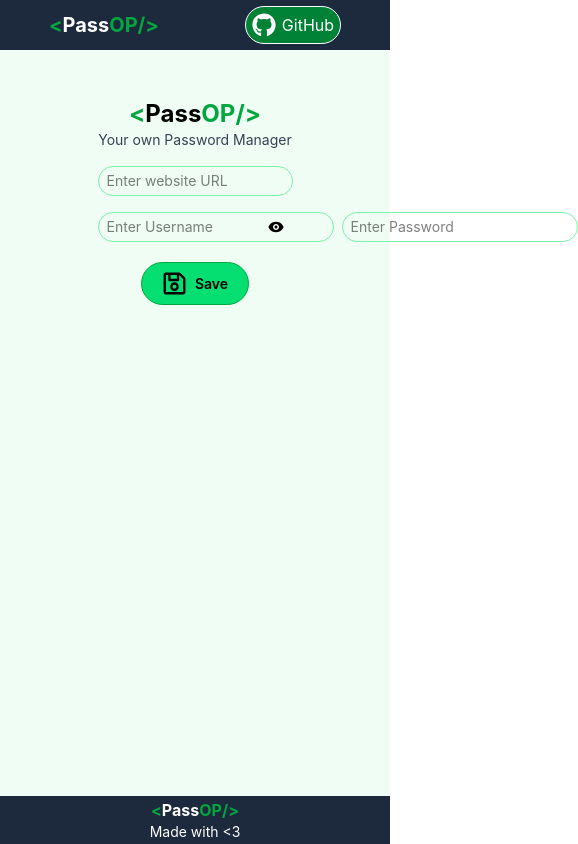
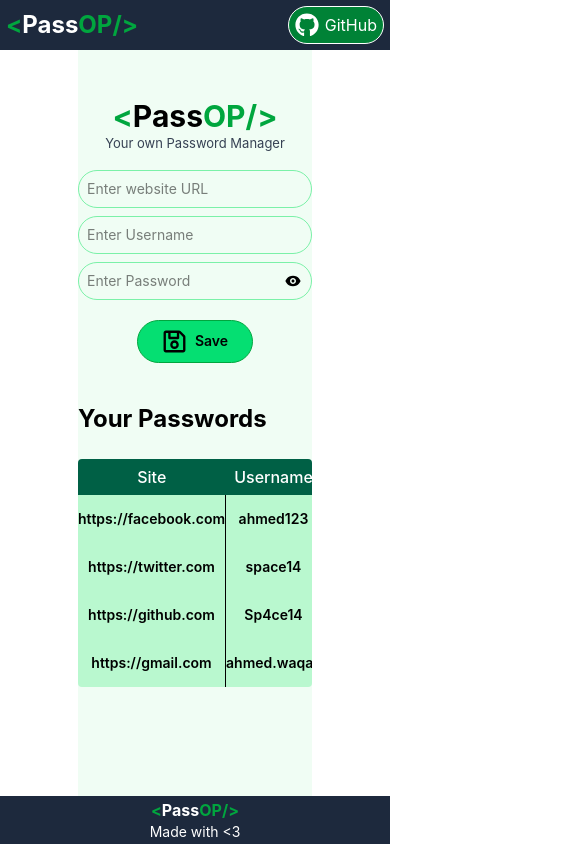
Before and after one commit to Sp4ce14/PasswordManager, a React (Vite) app: page / in a window 390 px wide. Shown: the whole page, 578 px wide, since content can reach past the window. Built offline with nearby package versions, Linux system fonts and the light colour scheme.

Commit message:
added-table-and-responsiveness

```diff
--- a/src/App.tsx
+++ b/src/App.tsx
@@ -2,22 +2,50 @@
 import Nav from './components/Nav.tsx'
 import Footer from './components/Footer.tsx'
 import Form from './components/Form.tsx'
-import './App.css'
+import Table from './components/Table.tsx'
+import type Record from './models/record.ts'
 
 function App() {
-
+  const mockRecords: Record[] = [
+    {
+      id: '1',
+      site: "https://facebook.com",
+      userName: "ahmed123",
+      password: "fbpass123",
+    },
+    {
+      id: '2',
+      site: "https://twitter.com",
+      userName: "space14",
+      password: "twitStrongPass!",
+    },
+    {
+      id: '3',
+      site: "https://github.com",
+      userName: "Sp4ce14",
+      password: "superSecret987",
+    },
+    {
+      id: '4',
+      site: "https://gmail.com",
+      userName: "ahmed.waqas",
+      password: "Gmail@2026",
+    },
+  ];
 
   return (
-    <div className="flex flex-col min-h-screen bg-green-50">
+    <div className="flex flex-col min-h-screen">
       <nav>
         <Nav />
       </nav>
-      <main className="flex-1 container max-w-1/2 mx-auto">
-        <div className="flex text-2xl font-bold mt-12 justify-self-center">
-        <div className="text-green-600">&lt;</div><div>Pass</div><div className="text-green-600">OP/&gt;</div>
+      <main className="flex-1 container max-w-3/5 mx-auto bg-green-50">
+        <div className="flex text-3xl font-bold mt-12 justify-self-center">
+          <div className="text-green-600">&lt;</div><div>Pass</div><div className="text-green-600">OP/&gt;</div>
         </div>
-        <div className="mb-4 text-sm justify-self-center text-gray-700">Your own Password Manager</div>
+        <div className="mb-4 text-[13px] justify-self-center text-gray-700">Your own Password Manager</div>
         <Form />
+        <div className="font-bold text-2xl mt-10 mb-6">Your Passwords</div>
+        <Table records={mockRecords}/>
       </main>
       <footer>
         <Footer />
--- a/src/components/Form.tsx
+++ b/src/components/Form.tsx
@@ -2,18 +2,18 @@
 import { BiSolidShow } from "react-icons/bi";
 import { FaRegSave } from "react-icons/fa";
 
-const PassInput = () => {
+const Form = () => {
   const [show, setShow] = useState<boolean>(false)
   return (
     <>
-      <input type="text" placeholder="Enter website URL" className="text-sm px-2 py-1 border border-green-300 rounded-3xl w-full" />
-      <div className="flex mt-4 gap-2 relative">
-        <input type="text" placeholder="Enter Username" className="text-sm px-2 py-1 border border-green-300 rounded-3xl flex-1" />
-        <input type={show ? "text" : "password"} placeholder="Enter Password" className="text-sm px-2 py-1 border border-green-300 rounded-3xl" />
-          <button className="text-lg hover:opacity-70 absolute right-2 cursor-pointer top-1.5" onClick={() => setShow(prev => !prev)}><BiSolidShow /></button>
+      <input type="text" placeholder="Enter website URL" className="text-sm px-2 py-2 border border-green-300 rounded-3xl w-full" />
+      <div className="flex flex-col md:flex-row mt-2 md:mt-4 gap-2 relative">
+        <input type="text" placeholder="Enter Username" className="text-sm px-2 py-2 border border-green-300 rounded-3xl md:flex-1" />
+        <input type={show ? "text" : "password"} placeholder="Enter Password" className="text-sm px-2 py-2 border border-green-300 rounded-3xl" />
+          <button className="text-lg hover:opacity-70 absolute right-2.5 bottom-2.5 md:right-2.5 md:top-2.5 cursor-pointer" onClick={() => setShow(prev => !prev)}><BiSolidShow /></button>
       </div>
       <div className="flex justify-center mt-5">
-        <button className="bg-green-400 border-green-600 border rounded-3xl py-2 px-5 font-semibold hover:opacity-90 cursor-pointer">
+        <button className="bg-green-400 border-green-600 border rounded-3xl py-2 px-6 font-semibold hover:opacity-90 cursor-pointer">
           <div className="flex gap-2 items-center">
             <div className="text-[25px]"><FaRegSave /></div> <div className="text-sm">Save</div>
           </div>
@@ -24,4 +24,4 @@
   )
 }
 
-export default PassInput
+export default Form
--- a/src/components/Nav.tsx
+++ b/src/components/Nav.tsx
@@ -2,8 +2,8 @@
 
 const Nav = () => {
   return (
-    <div className="bg-slate-800 display flex m-0 p-1.5 justify-around items-center">
-        <div className="flex text-xl font-bold">
+    <div className="bg-slate-800 display flex m-0 p-1.5 justify-between md:justify-around items-center">
+        <div className="flex text-2xl font-bold">
         <div className="text-green-600">&lt;</div><div className="text-white">Pass</div><div className="text-green-600">OP/&gt;</div>
         </div>
         <button className="bg-green-700  text-white p-1.5 border border-white rounded-3xl flex items-center gap-1.5 hover:bg-green-800 cursor-pointer"><div className="text-2xl"><FaGithub/></div>GitHub</button>
--- /dev/null
+++ b/src/components/Table.tsx
@@ -0,0 +1,48 @@
+import { BiSolidEditAlt } from "react-icons/bi";
+import { MdDelete } from "react-icons/md";
+import type Record from "../models/record";
+
+interface TableProps {
+    records: Record[]
+}
+
+const Table = ({ records }: TableProps) => {
+    return (
+        records.length != 0 ?
+        <div className='rounded-sm overflow-hidden overflow-x-auto'>
+            <table className='w-full'>
+                <thead>
+                    <tr className='bg-emerald-800 text-white'>
+                        <th className='md:w-1/2 font-medium py-1.5'>Site</th>
+                        <th className='font-medium py-1.5'>Username</th>
+                        <th className='font-medium py-1.5'>Password</th>
+                        <th className='font-medium py-1.5'>Actions</th>
+                    </tr>
+                </thead>
+                <tbody>
+                    {records.map(record => (
+                        <>
+                            <tr className='text-sm font-semibold bg-green-200' key={record.id}>
+                                <td className='text-center md:w-1/2 py-1.5'>{record.site}</td>
+                                <td className='text-center py-3 border-x md:border-0'>{record.userName}</td>
+                                <td className='text-center py-3 border-x md:border-0'>{record.password}</td>
+                                <td className='py-3'>
+                                    <div className="flex text-2xl gap-2 justify-center">
+                                        <button className='hover:opacity-80 cursor-pointer'>
+                                            <BiSolidEditAlt />
+                                        </button>
+                                        <button className='hover:opacity-80 cursor-pointer'>
+                                            <MdDelete />
+                                        </button>
+                                    </div>
+                                </td>
+                            </tr>
+                        </>
+                    ))}
+                </tbody>
+            </table>
+        </div> : <div>No Records to show</div>
+    )
+}
+
+export default Table
--- /dev/null
+++ b/src/models/record.ts
@@ -0,0 +1,6 @@
+export default interface Record {
+    id: string;
+    site: string;
+    userName: string;
+    password: string;
+}
```
Also changed, not shown: src/App.css (deleted).
